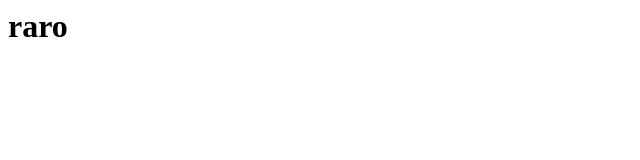
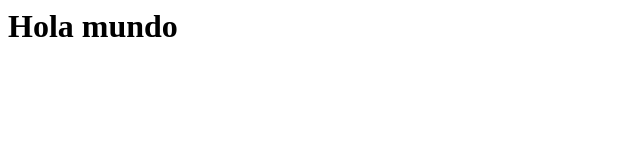
Before and after one commit to JJuanM/Unidad2-HTML, a plain HTML site: page Index.html in a window 1280 px wide. Shown: the whole page, without its empty margins (0-640 px from the left). Drawn offline with Linux system fonts and the light colour scheme.

Commit message:
probando borrar

```diff
--- a/Index.html
+++ b/Index.html
@@ -1 +1 @@
-<h1> raro </h1>
+<h1> Hola mundo </h1>
```
Also changed, not shown: Voceto.html (added).
